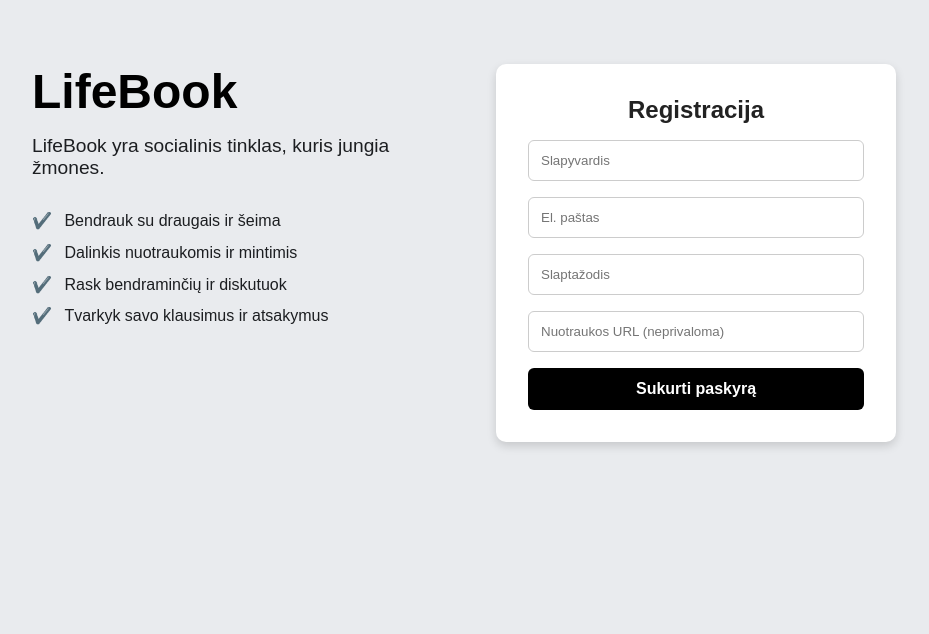
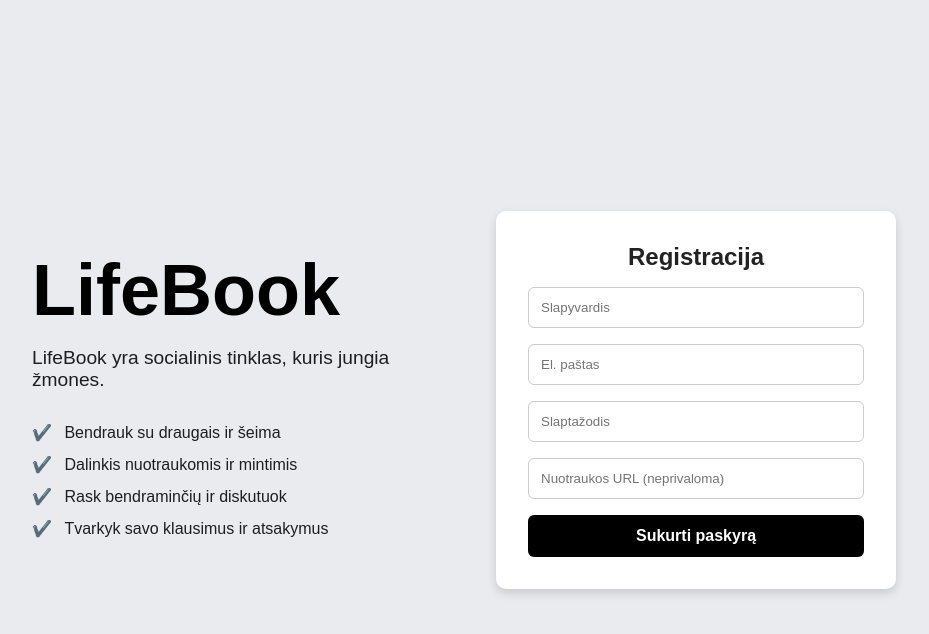
Before and after one commit to fAntomlt/baigiamasisdarbas, a React (Vite) app: page /register in a window 1280 px wide. Shown: the top 634 px of the page, without its empty margins (176-1105 px from the left). Built offline with nearby package versions, Linux system fonts and the light colour scheme.

Commit message:
Logo sizing changed

```diff
--- a/src/pages/RegisterPage.jsx
+++ b/src/pages/RegisterPage.jsx
@@ -5,7 +5,7 @@ import RegisterForm from '../components/organisms/RegisterForm';
 const Wrapper = styled.div`
   display: flex;
   justify-content: center;
-  align-items: flex-start;
+  align-items: center;
   min-height: 100vh;
   padding: 4rem 2rem;
   background-color: #e9ebee;
@@ -19,7 +19,7 @@ const LeftColumn = styled.div`
 `;
 
 const Logo = styled.h1`
-  font-size: 3rem;
+  font-size: 4.5rem;
   color:rgb(0, 0, 0);
   margin-bottom: 1rem;
 `;
```
